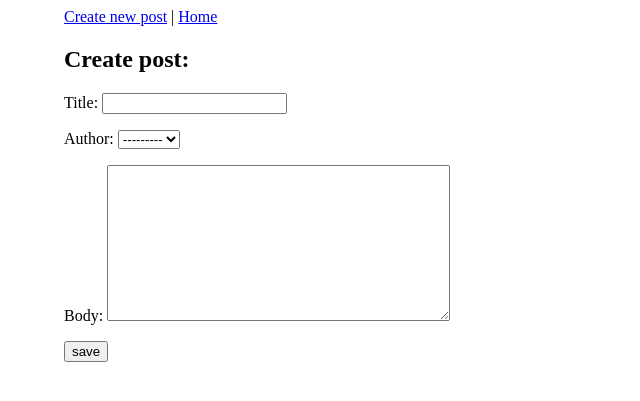
After one commit to al-amin-khan/blog_project, a Django app: page /post/create-post/ in a window 1280 px wide. The commit adds this page. Shown: the top 401 px of the page, without its empty margins (0-640 px from the left). Run offline with Django 3.2, Linux system fonts and the light colour scheme; data comes from the database, SQL or seed files in the repository; both versions use the stored data as it was after the commit.

Commit message:
create and update added

```diff
--- a/blog/models.py
+++ b/blog/models.py
@@ -1,5 +1,5 @@
 from django.db import models
-
+from django.urls import reverse
 # Create your models here.
 class Post(models.Model):
     title = models.CharField(blank=False, max_length=200)
@@ -8,3 +8,6 @@ class Post(models.Model):
 
     def __str__(self):
         return self.title
+
+    def get_absolute_url(self):
+        return reverse('detail', args=[str(self.id)])
--- a/blog/tests.py
+++ b/blog/tests.py
@@ -37,8 +37,8 @@ class BlogTests(TestCase):
         self.assertTemplateUsed(response, 'home.html')
 
     def test_post_detail_view(self):
-        response = self.client.get('/post/ǐ/')
-        no_response = self.client.get('/post/ǐǏǏǏǏǏ/')
+        response = self.client.get('/post/1/')
+        no_response = self.client.get('/post/1000/')
         self.assertEqual(response.status_code, 200)
         self.assertEqual(no_response.status_code, 404)
         self.assertContains(response, 'A good title')
--- a/blog/urls.py
+++ b/blog/urls.py
@@ -1,7 +1,9 @@
 from django.urls import path
-from .views import PostListView, PostDetailView
+from .views import PostListView, PostDetailView, PostCreateView, PostUpdateView
 
 urlpatterns = [
     path('', PostListView.as_view(), name='home'),
     path('post/<int:pk>/', PostDetailView.as_view(), name='detail'),
+    path('post/create-post/', PostCreateView.as_view(), name='create_post'),
+    path('post/<int:pk>/update-post/', PostUpdateView.as_view(), name='update_post')
 ]
--- a/blog/views.py
+++ b/blog/views.py
@@ -1,6 +1,7 @@
 from django.shortcuts import render
 from .models import Post
 from django.views.generic import ListView, DetailView
+from django.views.generic.edit import CreateView, UpdateView
 
 # Create your views here.
 class PostListView(ListView):
@@ -11,3 +12,13 @@ class PostListView(ListView):
 class PostDetailView(DetailView):
     model = Post
     template_name = 'blog/detail.html'
+
+class PostCreateView(CreateView):
+    model = Post
+    template_name = 'blog/create_post.html'
+    fields = '__all__'
+
+class PostUpdateView(UpdateView):
+    model = Post
+    template_name = 'blog/update_post.html'
+    fields = ['title', 'body']
--- a/templates/blog/base.html
+++ b/templates/blog/base.html
@@ -7,7 +7,7 @@
     <link rel="stylesheet" href="{% static "style.css" %}">
   </head>
   <body>
-
+    <a href="{% url 'create_post' %}">Create new post</a> | <a href="{% url 'home' %}">Home</a>
     {% block content_block %}
 
     {% endblock %}
--- /dev/null
+++ b/templates/blog/create_post.html
@@ -0,0 +1,11 @@
+{% extends "blog/base.html" %}
+
+{% block content_block %}
+<h2>Create post:</h2>
+<form class="" action="" method="post">
+  {% csrf_token %}
+  {{form.as_p}}
+  <input type="submit" name="" value="save">
+</form>
+
+{% endblock %}
--- a/templates/blog/detail.html
+++ b/templates/blog/detail.html
@@ -6,6 +6,7 @@
   <h4>{{post.title}} </h4>
   <p> <small> Author: {{post.author}}</small> </p>
   <p>{{post.body}}</p>
+  <a href="{% url 'update_post' post.pk %}">Edit Post</a>
 </div>
 
 {% endblock %}
```
Also changed, not shown: templates/blog/update_post.html (added, +11 -0 lines), db.sqlite3.
